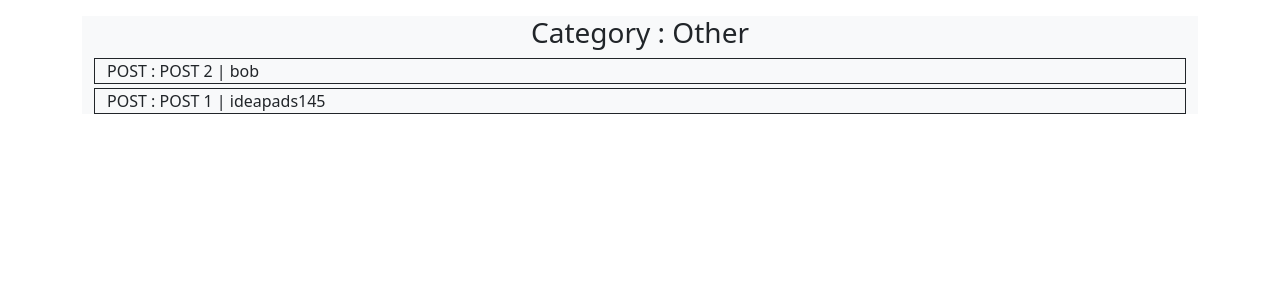
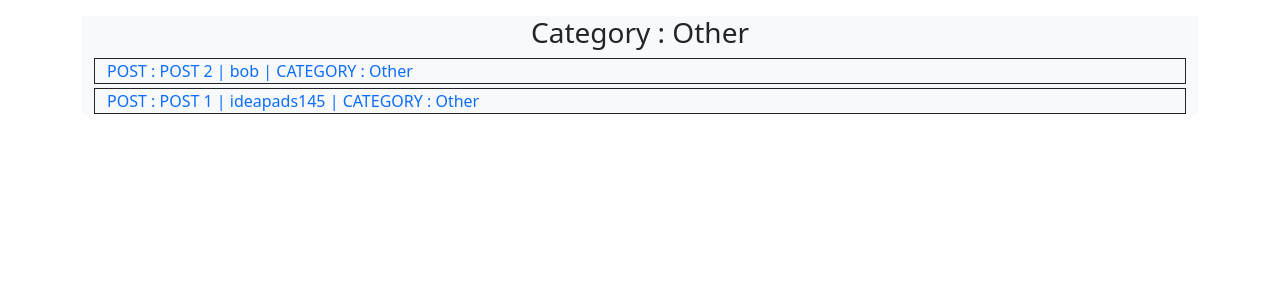
Before and after one commit to grgkimari/techblog, a Django app: a page that uses apps/mainblog/Templates/category.html in a window 1280 px wide. Shown: the part 56-356 px from the top of the page. Run offline with Django 4.2, Linux system fonts and the light colour scheme; a user stored in the database is signed in; data comes from the database, SQL or seed files in the repository; both versions use the stored data as it was after the commit.

Commit message:
fixed category to article link bug

```diff
--- a/apps/mainblog/Templates/category.html
+++ b/apps/mainblog/Templates/category.html
@@ -9,7 +9,7 @@
             {% if category_posts %}
                 {% for obj in category_posts %}
                 <div class="container my-1 border border-dark bg-light">
-                    {{obj}}
+                    <a href="{% url 'article_view' obj.pk %}" class="text-decoration-none">{{obj}}</a>
             </div>
                 {% endfor %}
             {% else %}
--- a/apps/mainblog/models.py
+++ b/apps/mainblog/models.py
@@ -22,7 +22,7 @@ class Post(models.Model):
         ordering = ['-dateCreated']
 
     def __str__(self) -> str:
-        return "POST : " + self.title + " | " + str(self.author)
+        return "POST : " + self.title + " | " + str(self.author) + " | CATEGORY : " + self.category
 
     def get_absolute_url(self):
         return reverse("article_view", args=(str(self.id)))
```
Also changed, not shown: db.sqlite3.
